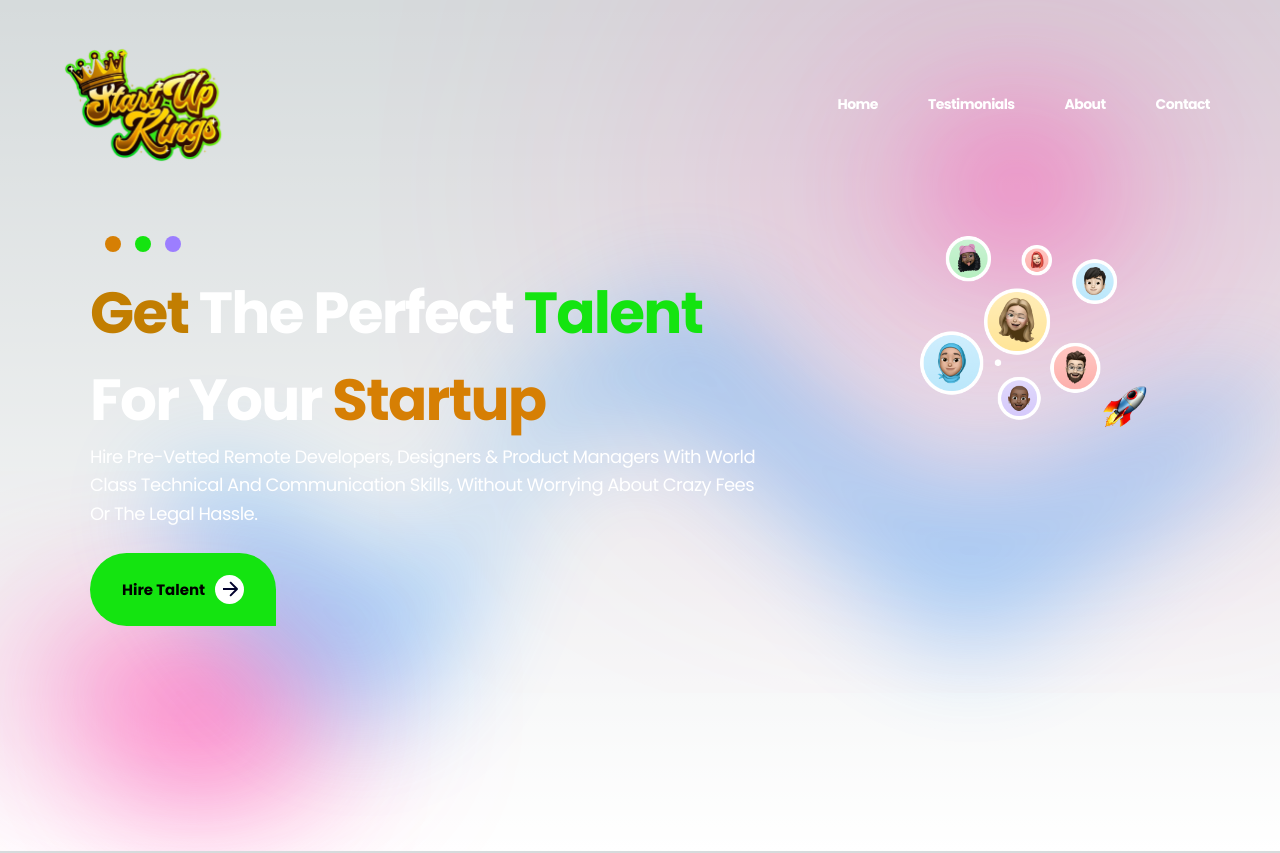
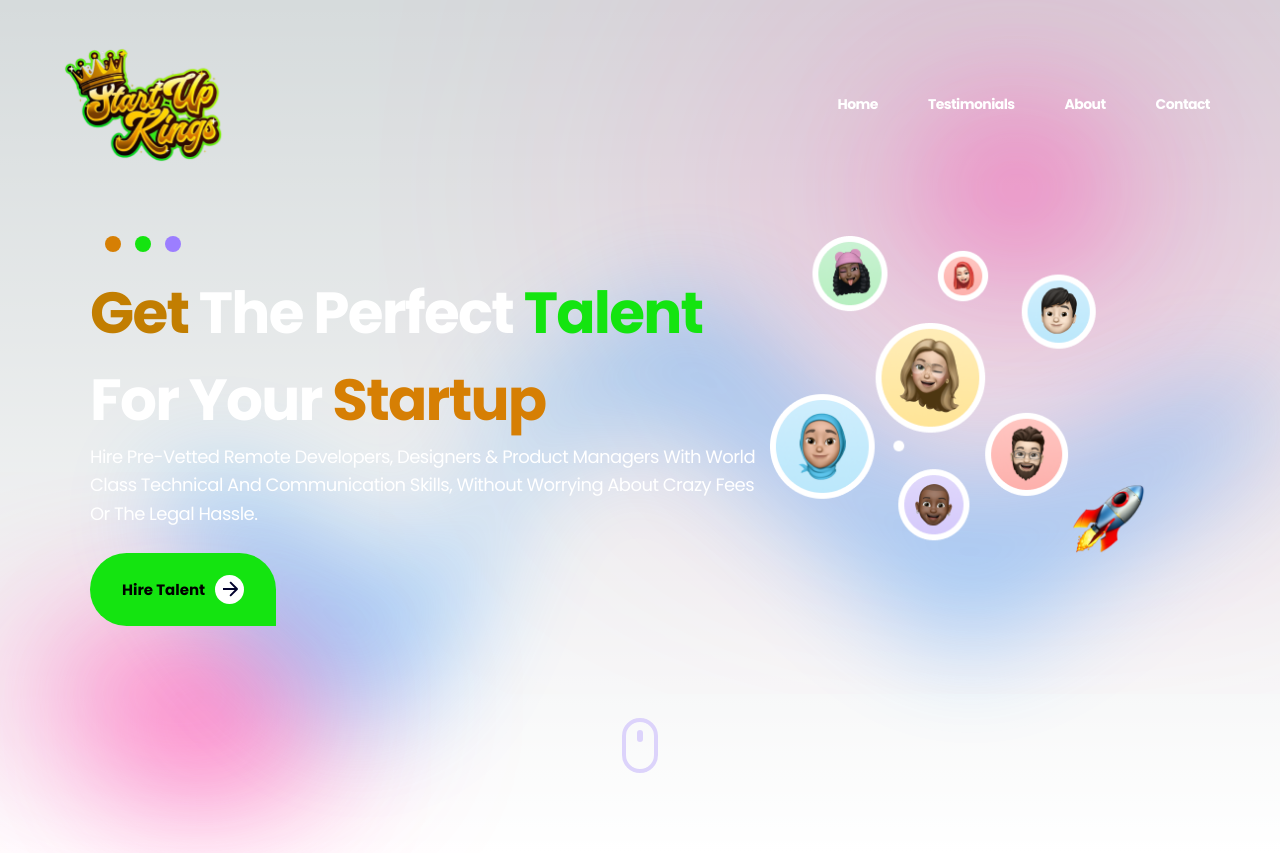
Before and after one commit to YakivBioko/startupkings-frontend, a Next.js app: page / in a window 1280 px wide. Built offline with nearby package versions, Linux system fonts and the light colour scheme.

Commit message:
feat: complete home page header

```diff
--- a/src/app/globals.css
+++ b/src/app/globals.css
@@ -27,3 +27,9 @@ body {
     )
     rgb(var(--background-start-rgb));
 }
+
+button {
+  display: flex;
+  justify-content: center;
+  align-items: center;
+}
--- a/src/app/page.tsx
+++ b/src/app/page.tsx
@@ -3,7 +3,7 @@ import { Header } from "@/views/Home";
 export default function Page() {
   return (
     <>
-      <div className="relative pl-[90px] pr-[130px] pt-[236px] pb-[225px]">
+      <div className="relative px-[90px] pt-[236px] pb-[80px]">
         <div className="bg-[url('/assets/images/home/background-desktop.svg')] absolute left-0 top-0 w-full h-full bg-[length:100%_100%] -z-[1]" />
         <Header />
       </div>
--- a/src/views/Home/Header/index.tsx
+++ b/src/views/Home/Header/index.tsx
@@ -4,7 +4,16 @@ import { RightArrowIcon } from "@/components";
 
 export default function Header() {
   return (
-    <div className="flex justify-between gap-[160px]">
+    <div className="">
+      <div className="float-right pr-[40px]">
+        <Image
+          src="/assets/images/home/avatars.png"
+          alt="avatars"
+          width={380}
+          height={330}
+        />
+      </div>
+
       <div className="max-w-[670px]">
         <div className="flex items-center gap-[14px] pl-[15px] mb-[17px]">
           <Circle className="text-[#D67F04]" />
@@ -22,7 +31,7 @@ export default function Header() {
           World Class Technical And Communication Skills, Without Worrying About
           Crazy Fees Or The Legal Hassle.
         </p>
-        <button className="rounded-[40px_40px_0_40px] text-black bg-[#14E410] text-[15px] font-bold leading-[1.587] px-[32px] py-[22px] flex items-center gap-2.5">
+        <button className="rounded-[40px_40px_0_40px] text-black bg-[#14E410] text-[15px] font-bold leading-[1.587] px-[32px] py-[22px] gap-2.5">
           Hire Talent{" "}
           <span className="w-[29px] h-[29px] rounded-full bg-white">
             <RightArrowIcon />
@@ -30,13 +39,10 @@ export default function Header() {
         </button>
       </div>
 
-      <div>
-        <Image
-          src="/assets/images/home/avatars.png"
-          alt="avatars"
-          width={380}
-          height={330}
-        />
+      <div className="flex justify-center w-full mt-[92px]">
+        <div className="relative rounded-full border-4 border-[#DCD3FB] w-[36px] h-[55px]">
+          <p className="absolute left-[50%] top-[8px] -translate-x-[50%] rounded-full bg-[#DCD3FB] w-[6px] h-[12px] "></p>
+        </div>
       </div>
     </div>
   );
```
